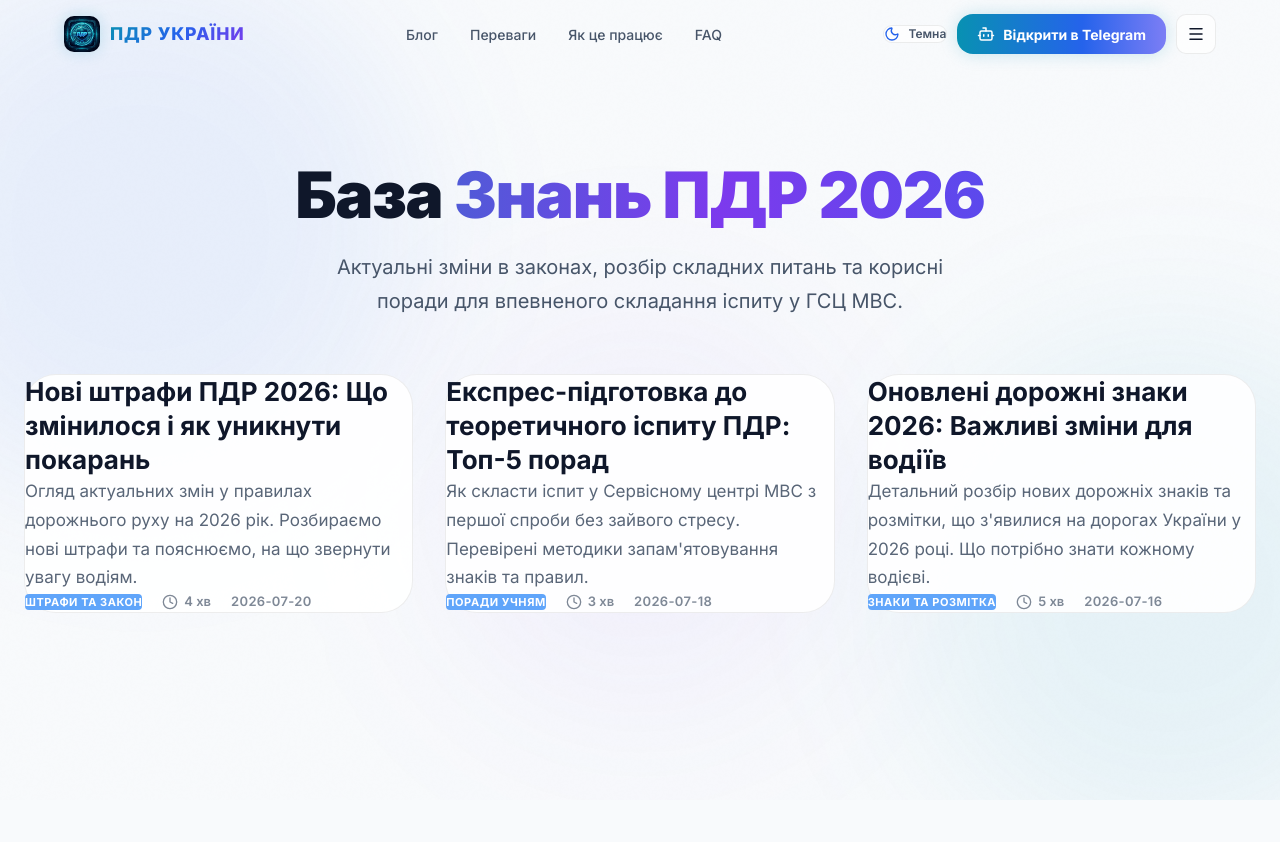
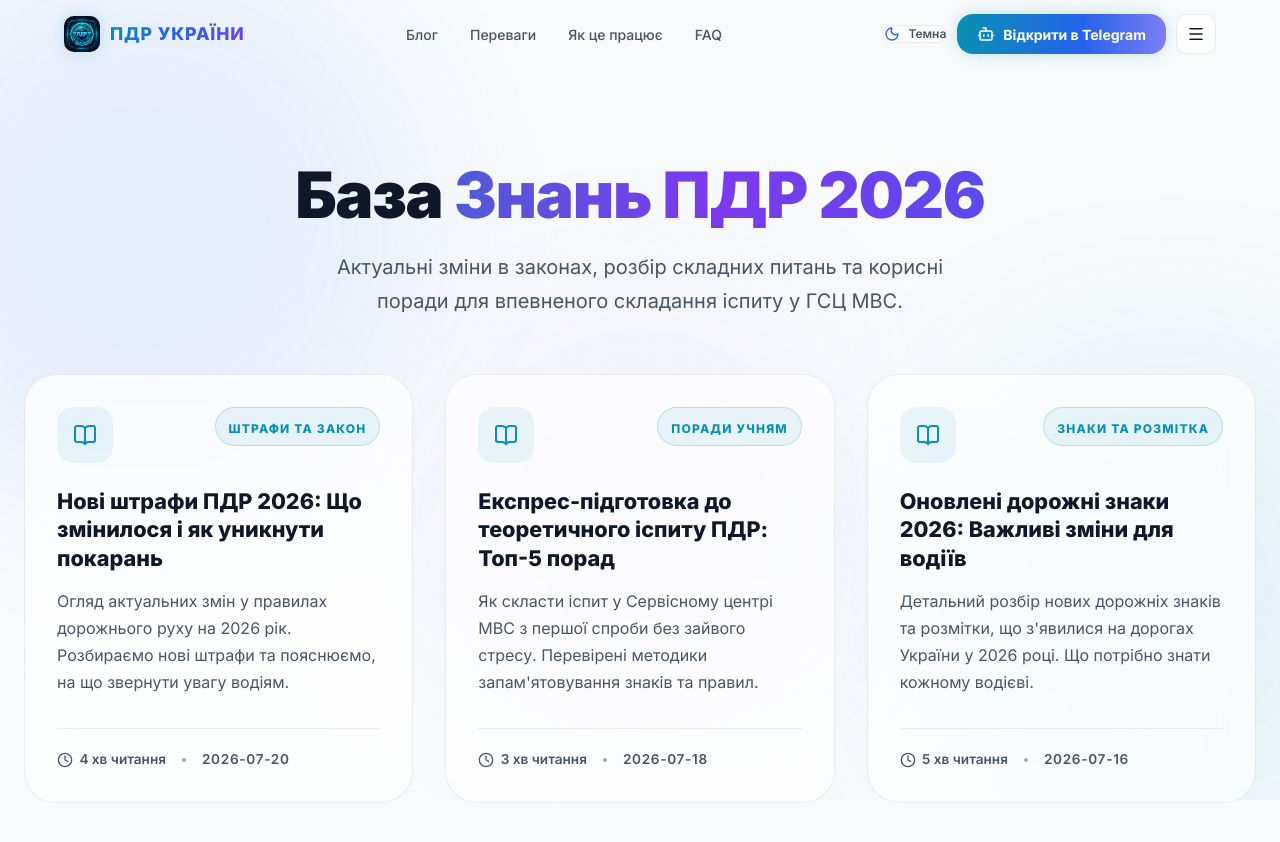
Before and after one commit to serjtlgram/pdr-landing, a Next.js app: page /blog in a window 1280 px wide. Shown: the top 842 px of the page. Before the commit the page ends 800 px from the top, so only its background shows below. Built offline with nearby package versions, Linux system fonts and the light colour scheme.

Commit message:
Fix blog card layout and padding to exactly match LandingPage feature cards design

```diff
--- a/src/app/blog/page.tsx
+++ b/src/app/blog/page.tsx
@@ -32,38 +32,42 @@ export default function BlogIndex() {
           {posts.map((post, idx) => (
             <article
               key={post.slug}
-              className="group relative flex flex-col items-start justify-between rounded-[2rem] bg-[var(--bg-card)] p-8 md:p-10 border border-[var(--border-color)] transition-all duration-300 hover:-translate-y-1 hover:shadow-xl hover:border-[var(--accent-cyan)]"
+              className="glass-card hover:-translate-y-2 hover:shadow-[0_15px_40px_rgba(6,182,212,0.15)] hover:border-[var(--accent-cyan)] transition-all duration-300 relative group flex flex-col"
+              style={{ padding: '2rem', borderRadius: '2rem' }}
             >
-              <div className="flex-1 w-full relative z-10 pointer-events-none">
+              {/* Top Row: Icon & Category */}
+              <div style={{ display: 'flex', alignItems: 'flex-start', justifyContent: 'space-between', marginBottom: '1.5rem', width: '100%', position: 'relative', zIndex: 10, pointerEvents: 'none' }}>
+                <div className="feature-icon-wrap" style={{ background: 'var(--badge-bg)', color: 'var(--accent-cyan)', margin: 0 }}>
+                  <BookOpen size={24} />
+                </div>
+                <div style={{ background: 'var(--badge-bg)', border: '1px solid var(--badge-border)', padding: '0.4rem 0.8rem', borderRadius: '999px' }}>
+                  <span style={{ fontSize: '0.75rem', fontWeight: 800, textTransform: 'uppercase', letterSpacing: '0.1em', color: 'var(--accent-cyan)' }}>
+                    {post.category}
+                  </span>
+                </div>
+              </div>
+
               {/* Title */}
-                <h2 className="text-[22px] md:text-[26px] font-bold text-[var(--text-primary)] mb-6 leading-[1.3] group-hover:text-[var(--accent-cyan)] transition-colors pointer-events-auto">
-                  <Link href={`/${post.slug}`} className="focus:outline-none">
-                    <span className="absolute inset-0 z-0" aria-hidden="true" />
+              <h2 className="group-hover:text-[var(--accent-cyan)] transition-colors duration-300" style={{ fontSize: '1.35rem', fontWeight: 800, color: 'var(--text-primary)', marginBottom: '1rem', lineHeight: 1.3, position: 'relative', zIndex: 20 }}>
+                <Link href={`/${post.slug}`} className="focus:outline-none" style={{ color: 'inherit', textDecoration: 'none' }}>
+                  <span className="absolute inset-0" aria-hidden="true" />
                   {post.title}
                 </Link>
               </h2>
 
               {/* Excerpt */}
-                <p className="text-[16px] md:text-[17px] leading-[1.7] text-[var(--text-secondary)] line-clamp-4 opacity-90 mb-8">
+              <p style={{ color: 'var(--text-secondary)', fontSize: '1rem', lineHeight: 1.7, flexGrow: 1, marginBottom: '2rem', position: 'relative', zIndex: 10, pointerEvents: 'none' }}>
                 {post.description}
               </p>
+
+              {/* Bottom Meta */}
+              <div style={{ display: 'flex', alignItems: 'center', gap: '1rem', borderTop: '1px solid var(--border-color)', paddingTop: '1.25rem', marginTop: 'auto', width: '100%', position: 'relative', zIndex: 10, pointerEvents: 'none' }}>
+                 <div style={{ display: 'flex', alignItems: 'center', gap: '0.4rem', color: 'var(--text-secondary)', fontSize: '0.85rem', fontWeight: 600 }}>
+                   <Clock size={16} />
+                   <span>{post.readTime} читання</span>
                  </div>
-
-              {/* Bottom Action / Meta Row */}
-              <div className="mt-auto pt-2 flex flex-wrap items-center gap-4 md:gap-5 w-full relative z-10 pointer-events-none">
-                {/* Category Pill */}
-                <span className="inline-block px-3 py-1 rounded-[4px] bg-[#60a5fa] text-white text-[11px] font-bold uppercase tracking-wider">
-                  {post.category}
-                </span>
-
-                {/* Read Time / Eye */}
-                <div className="flex items-center gap-1.5 text-[13px] font-semibold text-[var(--text-secondary)] opacity-70">
-                  <Clock size={16} />
-                  <span>{post.readTime}</span>
-                </div>
-
-                {/* Date */}
-                <span className="text-[13px] font-semibold text-[var(--text-secondary)] opacity-70 uppercase tracking-wide">
+                 <div style={{ width: '4px', height: '4px', borderRadius: '50%', background: 'var(--text-secondary)', opacity: 0.5 }}></div>
+                 <span style={{ color: 'var(--text-secondary)', fontSize: '0.85rem', fontWeight: 600, textTransform: 'uppercase', letterSpacing: '0.05em' }}>
                    {post.date}
                  </span>
               </div>
```
Lines whose indentation alone changed are shown as unchanged.
